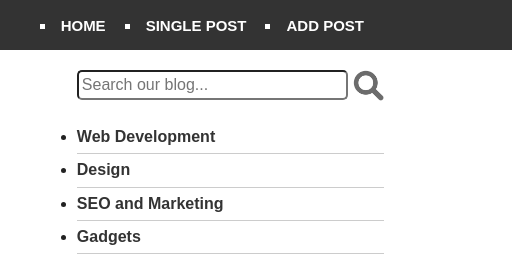
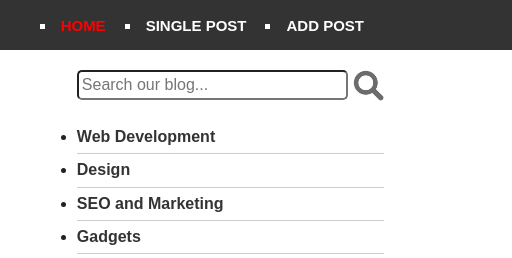
Before and after one commit to jadetiger88/jt-html5-blog, a plain HTML site: page index.html in a window 1280 px wide. In both pictures the pointer is over the link "HOME". Shown: the top 258 px of the page, 768-1280 px from the left. Drawn offline with Linux system fonts and the light colour scheme.

Commit message:
Add the hover effect to the main navbar

```diff
--- a/css/main.css
+++ b/css/main.css
@@ -110,6 +110,9 @@ ul, ol {
 
 #main-nav a {
     color: #fff;
+}
+#main-nav a:hover {
+    color: red;
 }
 
 #main-nav li {
```
